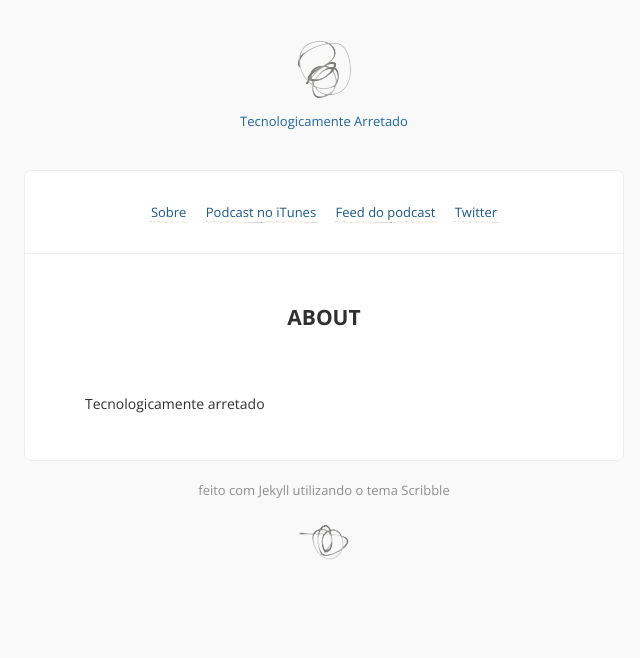
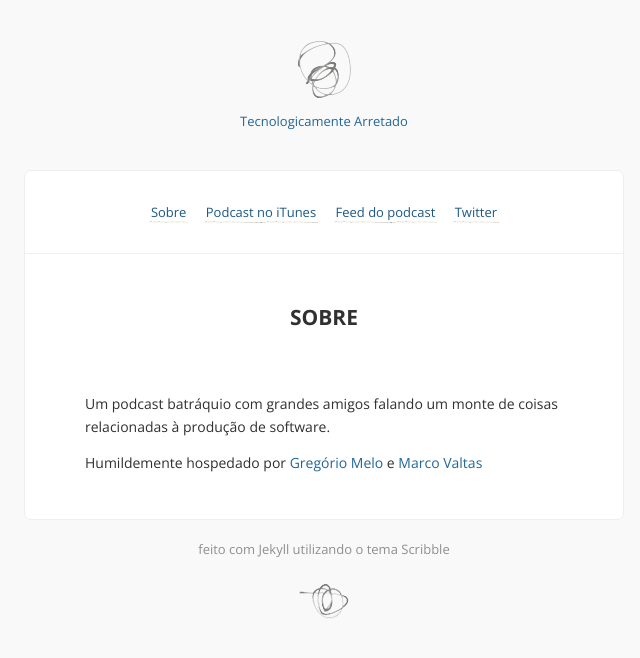
Before and after one commit to tecnologicamentearretado/tecnologicamentearretado.github.io, a Jekyll site: the page built from sobre.md, in a window 1280 px wide. Shown: the top 658 px of the page, without its empty margins (316-956 px from the left). Built offline with Jekyll 4.4.1, drawn with Linux system fonts in a browser that asks for light colours; Markdown is read by kramdown in place of the engine named in the settings; comment, search, counter and statistics services are not loaded.

Commit message:
Colocando algo no sobre

```diff
--- a/sobre.md
+++ b/sobre.md
@@ -1,6 +1,8 @@
 ---
 layout: page
-title: About
+title: Sobre
 ---
 
-Tecnologicamente arretado
+Um podcast batráquio com grandes amigos falando um monte de coisas relacionadas à produção de software.
+
+Humildemente hospedado por [Gregório Melo](https://twitter.com/gregorio_melo) e [Marco Valtas](https://twitter.com/mavcunha)
```
Also changed, not shown: images/gregorio_melo.jpg (added), images/marco_valtas.jpg (added).
